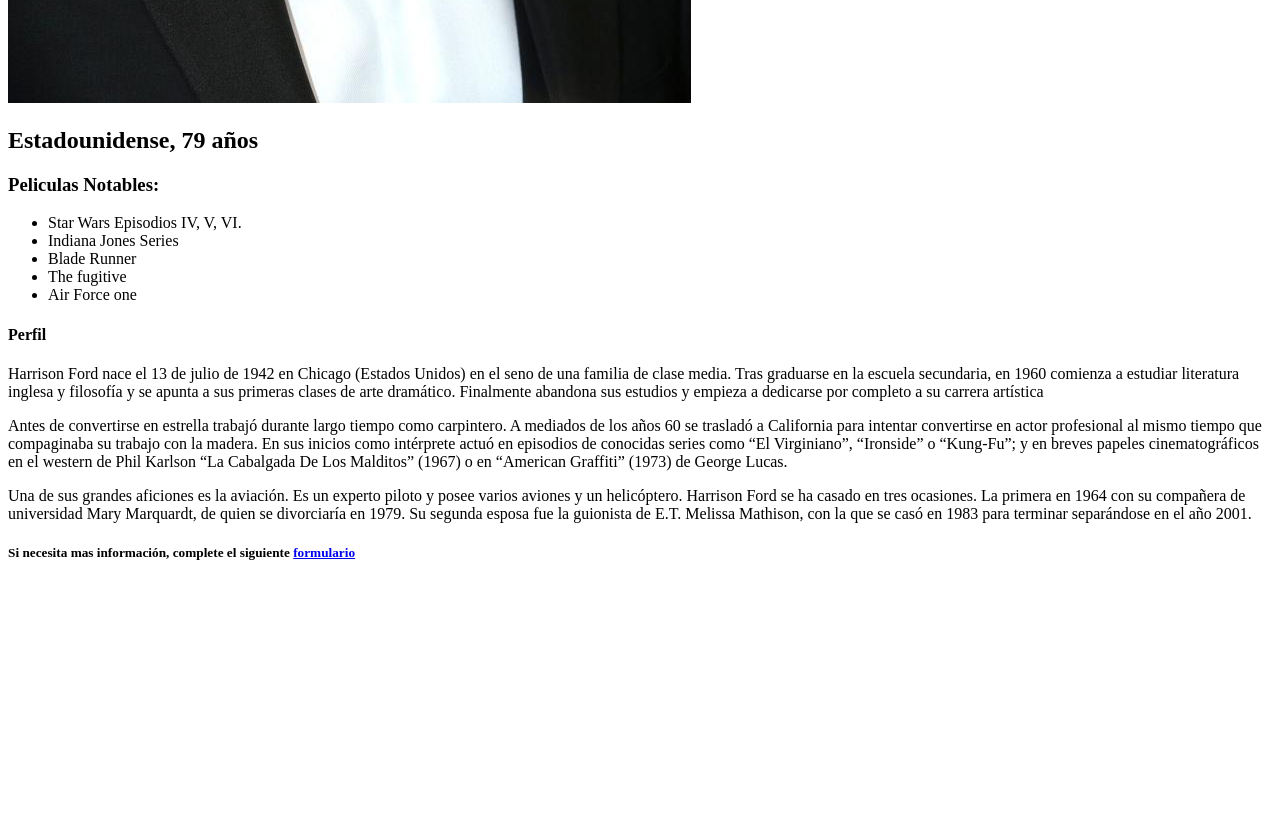
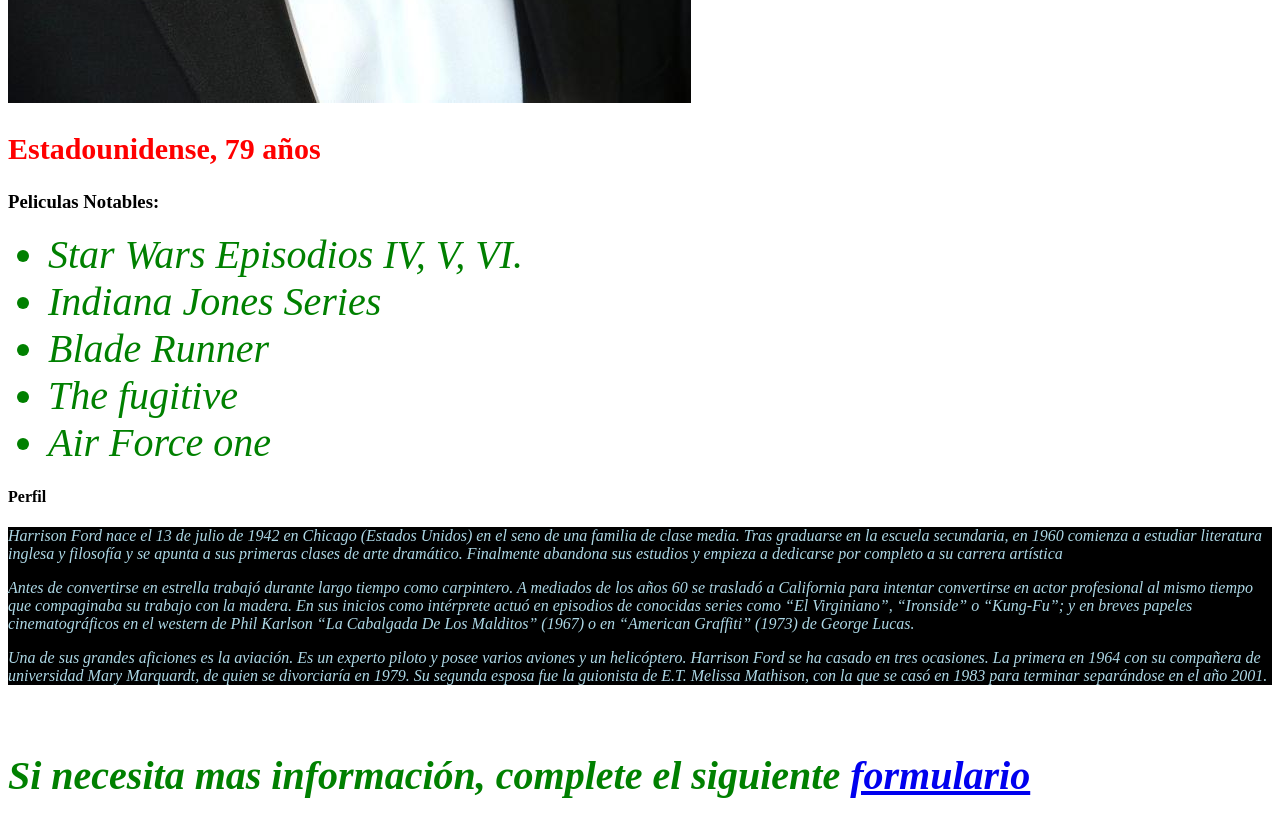
Before and after one commit to MorenoTomas/Diplomatura-UTN, a plain HTML site: page Unidad 3/CV.html in a window 1280 px wide. Shown: the part 860-1696 px from the top of the page. Before the commit the page ends 1443 px from the top, so only its background shows below. Drawn offline with Linux system fonts and the light colour scheme.

Commit message:
completada hoja de calculo del cv

```diff
--- a/Unidad 3/CV.html
+++ b/Unidad 3/CV.html
@@ -5,6 +5,7 @@
     <meta http-equiv="X-UA-Compatible" content="IE=edge">
     <meta name="viewport" content="width=device-width, initial-scale=1.0">
     <title>CV</title>
+    <link rel="stylesheet" href="Cv.css">
 </head>
 <body>
     <h1>Harrison Ford</h1>
@@ -12,14 +13,14 @@
     <h2>Estadounidense, 79 años</h2>
     <h3>Peliculas Notables:</h3>
     <ul>
-        <li>Star Wars Episodios IV, V, VI.</li>
-        <li>Indiana Jones Series</li>
-        <li>Blade Runner</li>
-        <li>The fugitive</li>
-        <li>Air Force one</li>
+        <li class="detalle">Star Wars Episodios IV, V, VI.</li>
+        <li class="detalle">Indiana Jones Series</li>
+        <li class="detalle">Blade Runner</li>
+        <li class="detalle">The fugitive</li>
+        <li class="detalle">Air Force one</li>
     </ul>
     <h4>Perfil</h4>
-    <p>Harrison Ford nace el 13 de julio de 1942 en Chicago (Estados Unidos) en el seno de una familia de clase media. Tras graduarse en la escuela secundaria, en 1960 comienza a estudiar literatura inglesa y filosofía y se apunta a sus primeras clases de arte dramático. Finalmente abandona sus estudios y empieza a dedicarse por completo a su carrera artística</p>
+    <div id="biografia"> <p>Harrison Ford nace el 13 de julio de 1942 en Chicago (Estados Unidos) en el seno de una familia de clase media. Tras graduarse en la escuela secundaria, en 1960 comienza a estudiar literatura inglesa y filosofía y se apunta a sus primeras clases de arte dramático. Finalmente abandona sus estudios y empieza a dedicarse por completo a su carrera artística</p>
     <p>Antes de convertirse en estrella trabajó durante largo tiempo como carpintero.
 
         A mediados de los años 60 se trasladó a California para intentar convertirse en actor profesional al mismo tiempo que compaginaba su trabajo con la madera.
@@ -27,7 +28,7 @@
         <p>Una de sus grandes aficiones es la aviación. Es un experto piloto y posee varios aviones y un helicóptero.
             Harrison Ford se ha casado en tres ocasiones.
             La primera en 1964 con su compañera de universidad Mary Marquardt, de quien se divorciaría en 1979.
-            Su segunda esposa fue la guionista de E.T. Melissa Mathison, con la que se casó en 1983 para terminar separándose en el año 2001.</p>
-            <h5>Si necesita mas información, complete el siguiente <a href="Formulario.html" target="blank">formulario</a></h5>
+            Su segunda esposa fue la guionista de E.T. Melissa Mathison, con la que se casó en 1983 para terminar separándose en el año 2001.</p> </div>
+            <h5 class="detalle">Si necesita mas información, complete el siguiente <a href="Formulario.html" target="blank">formulario</a></h5>
 </body>
 </html>
--- a/Unidad 3/Cv.css
+++ b/Unidad 3/Cv.css
@@ -4,4 +4,22 @@
 
 h2 {
     color: red;
+    font-weight: bold;
+    font-size: 30px
+
+
+    ;
 }
+p {
+    font-style: oblique;
+    color: lightblue;
+}
+
+#biografia {
+    background-color: black;
+}
+.detalle {
+    color: green;
+    font-size: 40px;
+    font-style: italic;
+}
```
